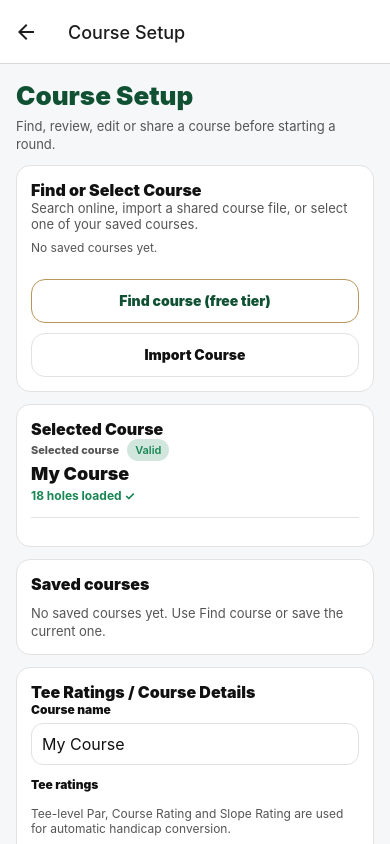
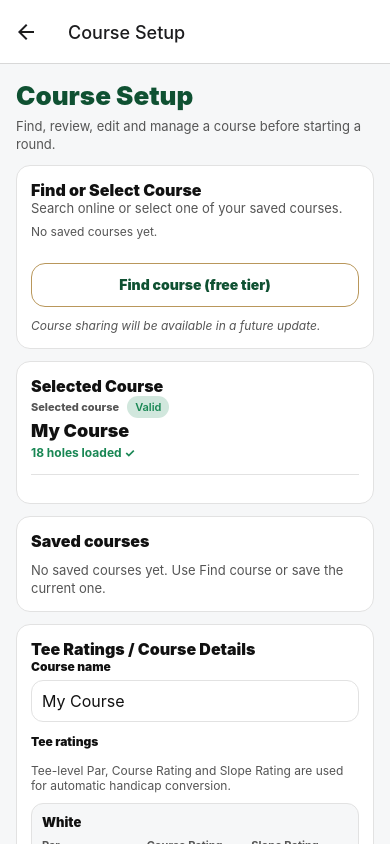
Before and after one commit to TheTowerUK/netpargolf, a React Native app: screen /CourseSetup in a window 390 px wide. Built offline with nearby package versions, Linux system fonts and the light colour scheme.

Commit message:
Fix tee name normalization and add tee metadata regression tests

```diff
--- a/package.json
+++ b/package.json
@@ -9,7 +9,8 @@
     "ios": "expo start --ios",
     "web": "expo start --web",
     "test:handicap": "npx tsx src/core/stablefordHandicap.regression.ts",
-    "test:course-rating": "npx tsx src/core/courseRating.regression.ts"
+    "test:course-rating": "npx tsx src/core/courseRating.regression.ts",
+    "test:tee-metadata": "npx tsx src/core/teeMetadata.regression.ts"
   },
   "dependencies": {
     "@react-native-async-storage/async-storage": "2.2.0",
--- /dev/null
+++ b/src/config/releaseFeatures.ts
@@ -0,0 +1,5 @@
+/**
+ * Feature flags for store releases.
+ * Re-enable course JSON sharing when standalone import/export is stable on iOS/Android.
+ */
+export const ENABLE_COURSE_JSON_SHARING = false;
--- a/src/core/course.ts
+++ b/src/core/course.ts
@@ -10,7 +10,7 @@ export type CourseHole = {
 export type TeeColor = 'White' | 'Yellow' | 'Red' | 'Blue' | 'Winter';
 
 export type CourseTee = {
-  name: TeeColor;
+  name: string;
   par: number;
   courseRating: number;
   slopeRating: number;
@@ -35,6 +35,32 @@ export type Course = {
   scorecardSource?: ScorecardSource;
   strokeIndexSource?: StrokeIndexSource;
 };
+
+function normalizeTeeName(value: string | null | undefined, fallbackIndex: number): string {
+  const trimmed = String(value ?? '').trim();
+  if (trimmed.length > 0) return trimmed;
+  return `Tee ${fallbackIndex + 1}`;
+}
+
+/** Ensure tee names are non-empty and unique within a course. */
+export function ensureUniqueTeeNames(tees: CourseTee[] | null | undefined): CourseTee[] {
+  if (!Array.isArray(tees)) return [];
+  const seen = new Map<string, number>();
+
+  return tees.map((tee, index) => {
+    const base = normalizeTeeName(tee?.name, index);
+    const key = base.toLocaleLowerCase();
+    const count = (seen.get(key) ?? 0) + 1;
+    seen.set(key, count);
+    const name = count === 1 ? base : `${base} (${count})`;
+    return { ...tee, name };
+  });
+}
+
+export function courseWithUniqueTeeNames(course: Course): Course {
+  const tees = ensureUniqueTeeNames(course.tees);
+  return { ...course, tees };
+}
 
 /** Sum par from an 18-hole scorecard, or null if holes are incomplete. */
 export function sumHolePar(holes: CourseHole[] | null | undefined): number | null {
--- a/src/screens/CourseSetupScreen.tsx
+++ b/src/screens/CourseSetupScreen.tsx
@@ -20,7 +20,14 @@ import type { NativeStackNavigationProp } from '@react-navigation/native-stack';
 
 import type { RootStackParamList } from '../navigations/types';
 import { colors } from '../theme/colors';
-import { makeDefaultCourse, isValidCourse, type Course, type CourseTee } from '../core/course';
+import {
+  makeDefaultCourse,
+  isValidCourse,
+  courseWithUniqueTeeNames,
+  ensureUniqueTeeNames,
+  type Course,
+  type CourseTee,
+} from '../core/course';
 import { hasMissingStrokeIndex } from '../utils/courseValidation';
 import StrokeIndexWarningBanner from '../components/StrokeIndexWarningBanner';
 import {
@@ -48,6 +55,7 @@ import { loadCurrentRound, hasInProgressRound } from '../storage/roundStorage';
 import { hapticTap, hapticSuccess, hapticError } from '../utils/feedback';
 import { useToast, type ToastShowOptions } from '../components/Toast';
 import PrimaryButton from '../components/PrimaryButton';
+import { ENABLE_COURSE_JSON_SHARING } from '../config/releaseFeatures';
 
 const DEFAULT_TEES: CourseTee[] = [
   { name: 'White', par: 72, courseRating: 72, slopeRating: 113 },
@@ -125,8 +133,10 @@ export default function CourseSetupScreen() {
   >(() => buildCourseRatingDrafts(DEFAULT_TEES));
 
   function withDefaultTees(next: Course): Course {
-    if (Array.isArray(next.tees) && next.tees.length > 0) return next;
-    return { ...next, tees: DEFAULT_TEES };
+    if (Array.isArray(next.tees) && next.tees.length > 0) {
+      return { ...next, tees: ensureUniqueTeeNames(next.tees) };
+    }
+    return { ...next, tees: ensureUniqueTeeNames(DEFAULT_TEES) };
   }
 
   function applyCourse(next: Course) {
@@ -136,15 +146,26 @@ export default function CourseSetupScreen() {
   }
 
   function resolveCourseForSave(base: Course): Course {
-    const tees = teesWithResolvedCourseRatings(base.tees ?? DEFAULT_TEES, courseRatingDraftByTeeIndex);
-    const resolved = withDefaultTees({ ...base, tees });
+    const tees = teesWithResolvedCourseRatings(
+      ensureUniqueTeeNames(base.tees ?? DEFAULT_TEES),
+      courseRatingDraftByTeeIndex
+    );
+    const resolved = courseWithUniqueTeeNames(withDefaultTees({ ...base, tees }));
     setCourseRatingDraftByTeeIndex(buildCourseRatingDrafts(tees));
     return resolved;
   }
 
   function validateTees(tees: CourseTee[]): string | null {
     if (!tees.length) return 'Add at least one tee.';
+    const seenNames = new Set<string>();
     for (const tee of tees) {
+      const teeName = String(tee.name ?? '').trim();
+      if (!teeName) return 'Each tee must have a name.';
+      const nameKey = teeName.toLocaleLowerCase();
+      if (seenNames.has(nameKey)) {
+        return `Duplicate tee name: ${teeName}. Tee names must be unique.`;
+      }
+      seenNames.add(nameKey);
       if (!Number.isFinite(tee.par) || tee.par < 54 || tee.par > 90) {
         return `${tee.name}: invalid par`;
       }
@@ -461,6 +482,7 @@ export default function CourseSetupScreen() {
   };
 
   const onExportCourseJson = async () => {
+    if (!ENABLE_COURSE_JSON_SHARING) return;
     hapticTap();
     try {
       await exportCourseToJsonFile(resolveCourseForSave(course));
@@ -484,7 +506,7 @@ export default function CourseSetupScreen() {
         mode === 'new'
           ? { ...nextCourse, id: `course-${Date.now()}` }
           : nextCourse;
-      await upsertCourse(withDefaultTees(targetCourse));
+      await upsertCourse(courseWithUniqueTeeNames(withDefaultTees(targetCourse)));
       await setActiveCourseId(targetCourse.id);
       await refreshData();
       hapticSuccess();
@@ -536,6 +558,7 @@ export default function CourseSetupScreen() {
   };
 
   const onImportCourseJson = async () => {
+    if (!ENABLE_COURSE_JSON_SHARING) return;
     hapticTap();
     try {
       const imported = await pickAndReadCourseJson();
@@ -583,14 +606,16 @@ export default function CourseSetupScreen() {
     >
       <ScrollView contentContainerStyle={styles.container}>
         <Text style={styles.title}>Course Setup</Text>
-        <Text style={styles.subTitle}>Find, review, edit or share a course before starting a round.</Text>
+        <Text style={styles.subTitle}>
+          Find, review, edit and manage a course before starting a round.
+        </Text>
 
         {hasMissingStrokeIndex(course) && <StrokeIndexWarningBanner />}
 
         <View style={styles.card}>
           <Text style={styles.cardTitle}>Find or Select Course</Text>
           <Text style={styles.muted}>
-            Search online, import a shared course file, or select one of your saved courses.
+            Search online or select one of your saved courses.
           </Text>
           <Text style={styles.hint}>
             {savedCourses.length > 0
@@ -606,12 +631,19 @@ export default function CourseSetupScreen() {
               style={styles.findCourseBtn}
               textStyle={{ color: colors.primary }}
             />
+            {ENABLE_COURSE_JSON_SHARING ? (
               <PrimaryButton
                 title="Import Course"
                 onPress={onImportCourseJson}
                 variant="secondary"
               />
+            ) : null}
           </View>
+          {!ENABLE_COURSE_JSON_SHARING ? (
+            <Text style={styles.futureNote}>
+              Course sharing will be available in a future update.
+            </Text>
+          ) : null}
         </View>
 
         <View style={styles.card}>
@@ -896,12 +928,14 @@ export default function CourseSetupScreen() {
               disabled={!courseValid}
               variant="secondary"
             />
+            {ENABLE_COURSE_JSON_SHARING ? (
               <PrimaryButton
                 title="Export Course"
                 onPress={onExportCourseJson}
                 disabled={!courseValid}
                 variant="secondary"
               />
+            ) : null}
             <PrimaryButton
               title="Reset Defaults"
               onPress={() => { onReset(); toast.show('Updated', 'success', 900); }}
@@ -1097,6 +1131,13 @@ const styles = StyleSheet.create({
   teeFieldLabel: { fontSize: 11, color: colors.textSecondary, fontWeight: '700', marginBottom: 4 },
 
   hint: { marginTop: 8, fontSize: 12, color: colors.textSecondary },
+  futureNote: {
+    marginTop: 10,
+    fontSize: 12,
+    lineHeight: 17,
+    color: colors.textSecondary,
+    fontStyle: 'italic',
+  },
   warning: { marginTop: 8, fontSize: 12, color: colors.warning, fontWeight: '900' },
   findCourseBtn: {
     marginTop: 12,
--- a/src/screens/ScoreboardScreen.tsx
+++ b/src/screens/ScoreboardScreen.tsx
@@ -476,6 +476,7 @@ export default function ScoreboardScreen({ navigation, route }: Props) {
       formatLabel: formatCompetitionLabel(mappedRound.competition),
       playersLabel: String(mappedRound.players.length),
       dateLabel,
+      teeLabel: activeRound?.teeName?.trim() || undefined,
     };
   }, [mappedRound, course, historyEntry, activeRound, viewingHistory]);
 
--- a/src/services/golfCourseApi.ts
+++ b/src/services/golfCourseApi.ts
@@ -1,5 +1,14 @@
 // src/services/golfCourseApi.ts
-import { Course, CourseHole, CourseTee, TeeColor, isValidCourse, makeDefaultCourse, sumHolePar } from '../core/course';
+import {
+  Course,
+  CourseHole,
+  CourseTee,
+  TeeColor,
+  courseWithUniqueTeeNames,
+  isValidCourse,
+  makeDefaultCourse,
+  sumHolePar,
+} from '../core/course';
 import { loadCourseDetailsCache, saveCourseDetailsCache } from '../storage/courseDetailsCache';
 import type {
   GolfCourseApiCourse,
@@ -337,18 +346,19 @@ export function mapApiCourseToCourse(courseDetails: GolfCourseApiCourse | any):
   };
 
   if (hasApiHoles) {
-    if (isValidCourse(candidate)) return candidate;
-    return { ...candidate };
+    const normalizedCandidate = courseWithUniqueTeeNames(candidate);
+    if (isValidCourse(normalizedCandidate)) return normalizedCandidate;
+    return { ...normalizedCandidate };
   }
 
-  return {
+  return courseWithUniqueTeeNames({
     ...makeDefaultCourse(),
     id,
     name,
     holesNote: defaultNote,
     scorecardSource: 'default',
     strokeIndexSource: 'default',
-  };
+  });
 }
 
 export async function getCourse(courseId: string, opts: FetchOpts): Promise<Course> {
--- a/src/storage/courseJsonImport.ts
+++ b/src/storage/courseJsonImport.ts
@@ -1,4 +1,4 @@
-import type { Course, CourseHole, CourseTee } from '../core/course';
+import { courseWithUniqueTeeNames, type Course, type CourseHole, type CourseTee } from '../core/course';
 import {
   loadExpoDocumentPicker,
   loadExpoFileSystem,
@@ -225,7 +225,15 @@ export function parseImportedCourseJson(rawText: string, sourceName: string): Im
     tees,
   };
 
-  return { course, warnings, sourceName };
+  const normalizedCourse = courseWithUniqueTeeNames(course);
+  const hadRenamedTee = (normalizedCourse.tees ?? []).some(
+    (tee, index) => tee.name !== (course.tees ?? [])[index]?.name
+  );
+  if (hadRenamedTee) {
+    warnings.push('Duplicate tee names were renamed to keep each tee unique.');
+  }
+
+  return { course: normalizedCourse, warnings, sourceName };
 }
 
 export async function pickAndReadCourseJson(): Promise<ImportedCourseResult | null> {
```
Also changed, not shown: src/core/teeMetadata.regression.ts (added, +79 -0 lines), src/storage/courseStorage.ts (+12 -3 lines), 7 other files (tests, documents, lock files or other folders). Lines whose indentation alone changed are shown as unchanged.
